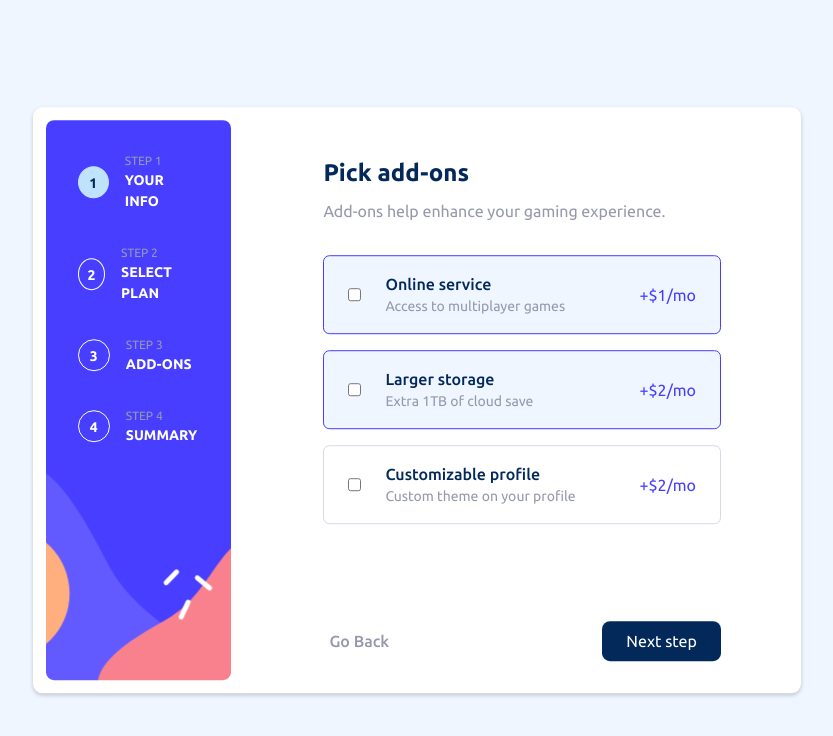
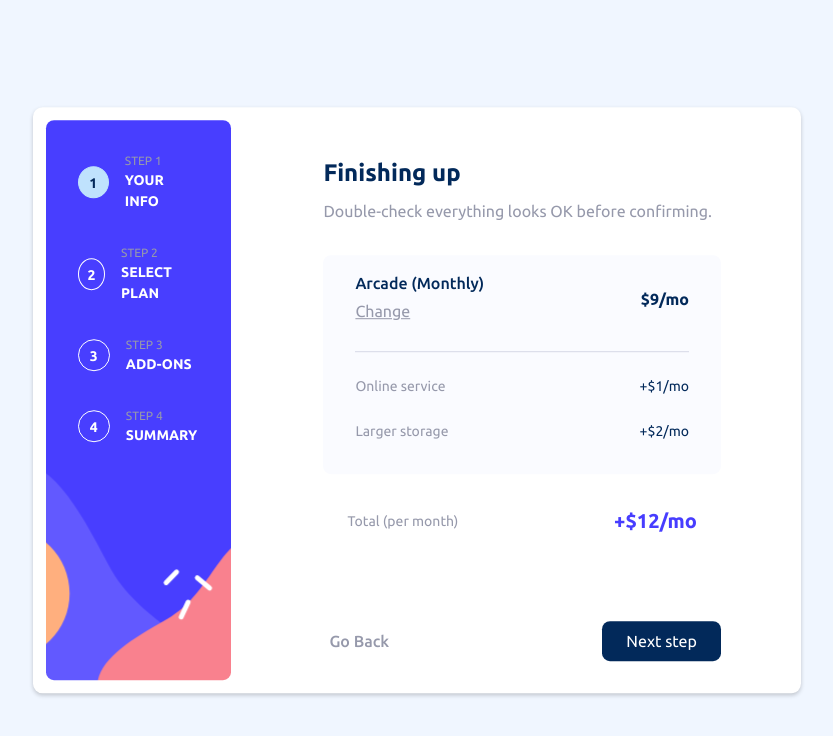
Before and after one commit to ernestoacosta1086/multi-step-form-main, a plain HTML site: page index.html in a window 1280 px wide. Shown: the whole page, without its empty margins (223-1056 px from the left). Drawn offline with Linux system fonts and the light colour scheme.

Commit message:
Finishing up form completed

```diff
--- a/css/action-buttons.css
+++ b/css/action-buttons.css
@@ -23,3 +23,8 @@
 .action-buttons__next:hover {
   cursor: pointer;
 }
+
+.action-buttons__next--confirm {
+  cursor: pointer;
+  background-color: var(--color-purplish-blue);
+}
--- /dev/null
+++ b/css/finishing-up.css
@@ -0,0 +1,63 @@
+.finishing-up {
+  display: flex;
+  flex-direction: column;
+  gap: 2rem;
+}
+
+.finishing-up__confirmation-info {
+  background-color: var(--color-neutral-x-100);
+  padding: 1rem 2rem 2rem 2rem;
+  border-radius: 0.5rem;
+}
+
+.finishing-up__plan {
+  display: flex;
+  justify-content: space-between;
+  align-items: center;
+  border-bottom: 1px solid var(--color-neutral-200);
+  padding-bottom: 1.5rem;
+}
+
+.finishing-up__plan div > span {
+  font-weight: var(--font-weight-medium-500);
+}
+
+.finishing-up__plan span {
+  font-weight: var(--font-weight-bold-700);
+}
+
+.finishing-up__plan p {
+  text-decoration: underline;
+  line-height: 2;
+}
+
+.finishing-up__extras div {
+  display: flex;
+  justify-content: space-between;
+  margin-top: 1.5rem;
+}
+
+.finishing-up__extras > div p {
+  font-size: var(--font-size-medium);
+}
+
+.finishing-up__extras > div span {
+  font-size: var(--font-size-medium);
+}
+
+.finishing-up__total {
+  display: flex;
+  justify-content: space-between;
+  align-items: center;
+  padding: 0 1.5rem;
+}
+
+.finishing-up__total > p {
+  font-size: var(--font-size-medium) !important;
+}
+
+.finishing-up__total span {
+  font-size: var(--font-size-x-medium);
+  color: var(--color-purplish-blue);
+  font-weight: var(--font-weight-bold-700);
+}
--- a/index.html
+++ b/index.html
@@ -93,7 +93,7 @@
               alt="Frecuency" /><span>Yearly</span>
           </div>
         </section>
-        <section class="add-ons shared-styles-sections">
+        <section class="add-ons shared-styles-sections visually-hidden">
           <div class="form-title">
             <h1>Pick add-ons</h1>
             <p>Add-ons help enhance your gaming experience.</p>
@@ -131,8 +131,35 @@
             </div>
           </div>
         </section>
-        <section
-          class="finishing-up shared-styles-sections visually-hidden"></section>
+        <section class="finishing-up shared-styles-sections">
+          <div class="form-title">
+            <h1>Finishing up</h1>
+            <p>Double-check everything looks OK before confirming.</p>
+          </div>
+          <div class="finishing-up__confirmation-info">
+            <div class="finishing-up__plan">
+              <div>
+                <span>Arcade (Monthly)</span>
+                <p>Change</p>
+              </div>
+              <span>$9/mo</span>
+            </div>
+            <div class="finishing-up__extras">
+              <div>
+                <p>Online service</p>
+                <span>+$1/mo</span>
+              </div>
+              <div>
+                <p>Larger storage</p>
+                <span>+$2/mo</span>
+              </div>
+            </div>
+          </div>
+          <div class="finishing-up__total">
+            <p class="finishing-up__total-p">Total (per month)</p>
+            <span>+$12/mo</span>
+          </div>
+        </section>
         <section class="thank-you shared-styles-sections visually-hidden">
           <div class="form-title"></div>
         </section>
--- a/style.css
+++ b/style.css
@@ -7,6 +7,7 @@
 @import './css/action-buttons.css';
 @import './css/plan-details.css';
 @import './css/add-ons.css';
+@import './css/finishing-up.css';
 
 :root {
   --color-neutral-100: hsl(0, 0%, 100%);
@@ -30,6 +31,7 @@
   --font-size-small: 0.75rem;
   --font-size-medium: 0.875rem;
   --font-size-base: 1rem;
+  --font-size-x-medium: 1.25rem;
   --font-size-large: 2rem;
 
   --letter-spacing-small: -1.5px;
```
